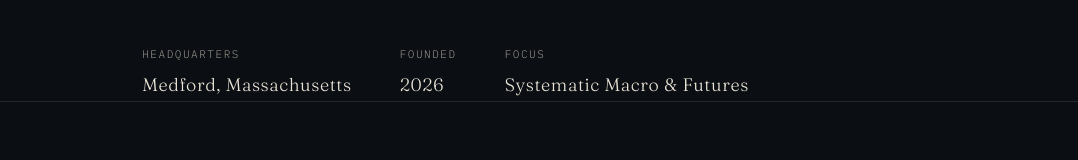
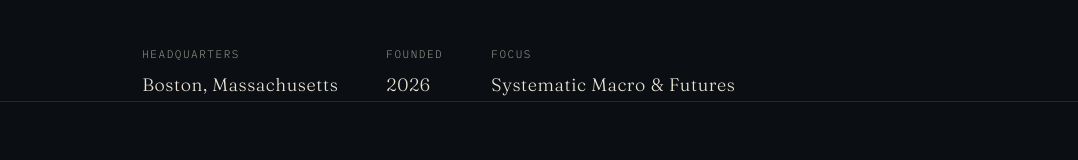
Before and after one commit to ksmksb/webpage, a plain HTML site: page index.html in a window 1280 px wide. Shown: the part 719-879 px from the top of the page, without its empty margins (100-1178 px from the left). Drawn offline with Linux system fonts and the light colour scheme.

Commit message:
Update headquarters location from Medford to Boston

```diff
--- a/index.html
+++ b/index.html
@@ -120,7 +120,7 @@
       their own views and execute their own trades.
     </p>
     <div class="meta-row reveal d4">
-      <div><div class="k">Headquarters</div><div class="v">Medford, Massachusetts</div></div>
+      <div><div class="k">Headquarters</div><div class="v">Boston, Massachusetts</div></div>
       <div><div class="k">Founded</div><div class="v">2026</div></div>
       <div><div class="k">Focus</div><div class="v">Systematic Macro &amp; Futures</div></div>
     </div>
```
